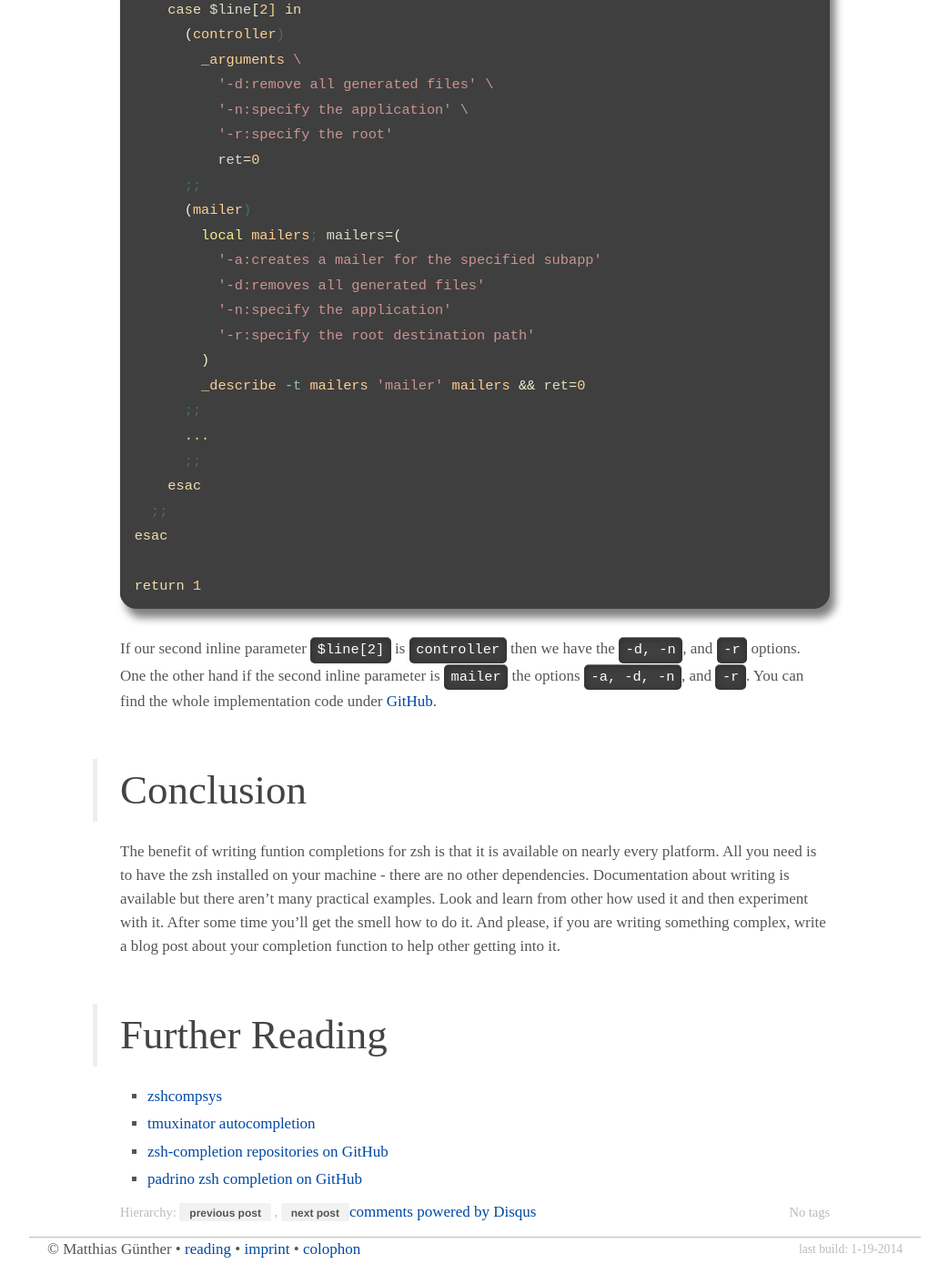
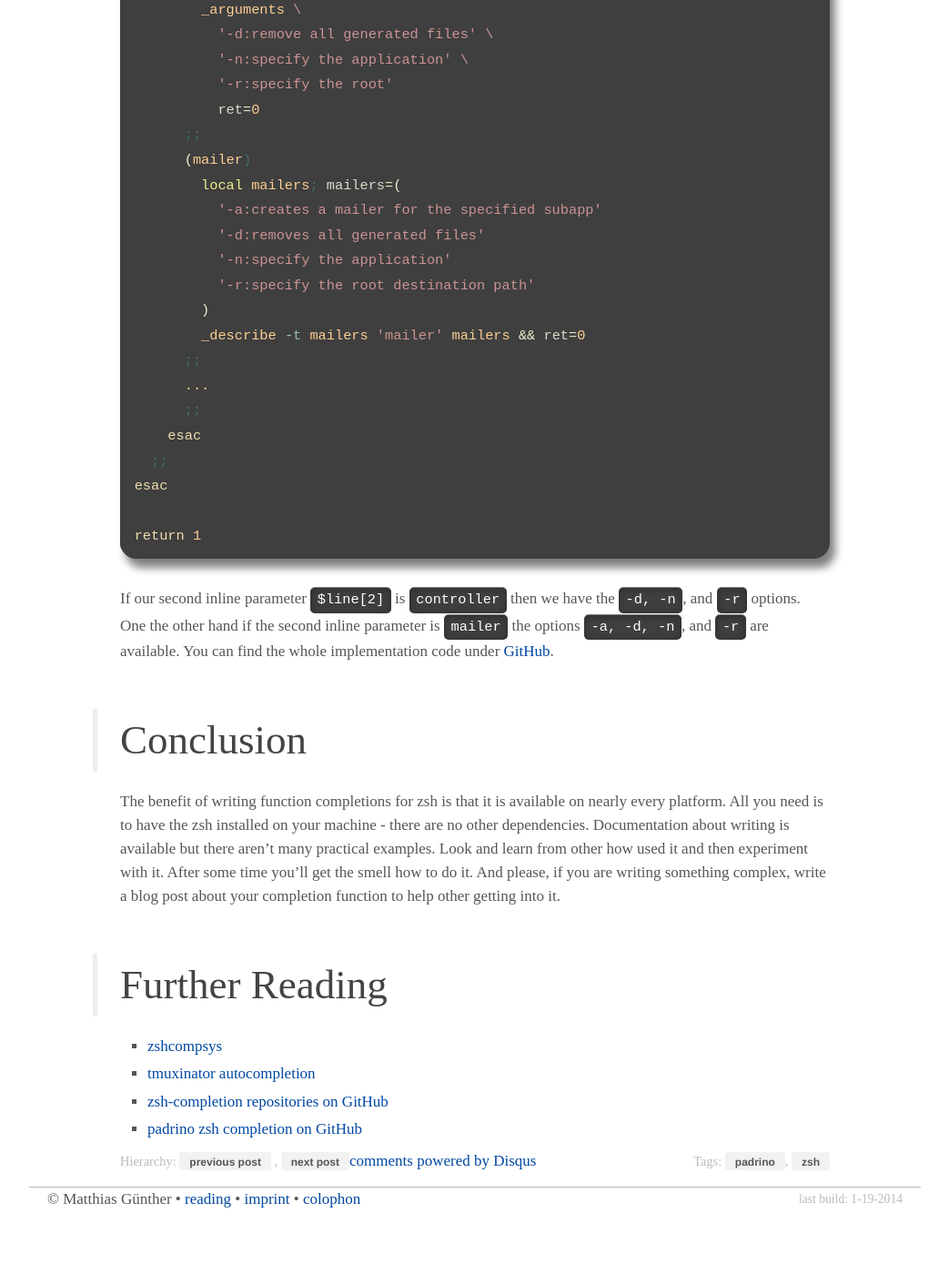
Before and after one commit to wikimatze/wikimatze.de, a Jekyll site: the page built from _posts/2013-07-03-writing-zsh-completion-for-padrino.md, in a window 1280 px wide and 1400 px high, scrolled down 6260 px. Shown: the whole window at 91% size, without its empty margins (118-1161 px from the left). Built offline with Jekyll 4.4.1, drawn with Linux system fonts in a browser that asks for light colours; nearby versions of some CDN libraries; some web fonts are replaced; Markdown is read by kramdown in place of the engine named in the settings; comment, search, counter and statistics services are not loaded; after the commit the page ends 7604 px from its top, so only the background shows below that; some of the changed text lies outside the part shown.

Commit message:
Rework writing zsh completion for Padrino post

```diff
--- a/_posts/2013-07-03-writing-zsh-completion-for-padrino.md
+++ b/_posts/2013-07-03-writing-zsh-completion-for-padrino.md
@@ -2,15 +2,13 @@
 layout: post
 title: Writing Zsh Completion for Padrino
 description: Writing your zsh completion function isn't difficult.
+update: 2014-02-23
+categories: ['padrino', 'zsh']
 ---
+
 {% include leanpub.html %}
 
-I'm a user of the [Z shell (zsh)](http://en.wikipedia.org/wiki/Z_shell). It is easy to customize your prompt and to have
-more abilities for tab completion of the most used programs with this shell. If you are lazy or new to a new command line
-tool with a huge amount of options, this will help you in the beginning to remember the commands.  When you use
-[git](http://en.wikipedia.org/wiki/Git_(software) you can press tab to see all available options you have in the
-current context. The same functions aren't available for [Padrino](http://www.padrinorb.com/) and this is how I came to
-this article.
+I'm a user of the [Z shell (zsh)](http://en.wikipedia.org/wiki/Z_shell). It is easy to customize your prompt and to have more abilities for tab completion of the most used programs with this shell. If you are lazy or new to a new command line tool with a huge amount of options, this will help you in the beginning to remember the commands.  When you use [git](http://en.wikipedia.org/wiki/Git_(software) you can press tab to see all available options you have in the current context. The same functions aren't available for [Padrino](http://www.padrinorb.com/) and this is how I came to this article.
 
 
 ## Start Small with Basic tmuxinator Completion
@@ -49,7 +47,6 @@ Let's implement the `hello-tmux` and `version` commands for the tmuxinator gem.
 {% highlight bash %}
 
 #compdef tmuxinator
-
 _tmuxinator() {
   local -a commands
   commands=(
@@ -81,17 +78,12 @@ First of all we need to specify the name of the command for which we want to hav
 {% highlight bash %}
 
 #compdef padrino
-
 typeset -A opt_args
 
 {% endhighlight %}
 
 
-Please note, that the first line must be comment with the `compdef` command followed by the name of the command. With
-the help of the `typeset` command we can set and display attributes and values for shell parameters. The `-A` options
-says, that names we pass into the autocomplete function refers to
-[associative array parameters](http://linux.die.net/man/1/zshparam). `opt_args` makes it possible to add command-line
-options like `-d` or `-f` for our associative array.
+Please note, that the first line must be comment with the `compdef` command followed by the name of the command. With the help of the `typeset` command we can set and display attributes and values for shell parameters. The `-A` options says, that names we pass into the autocomplete function refers to [associative array parameters](http://linux.die.net/man/1/zshparam). `opt_args` makes it possible to add command-line options like `-d` or `-f` for our associative array.
 
 
 Next, we are going to define the inputs of our function. We need this to be able to define states in order to get the
@@ -167,14 +159,9 @@ return 1;
 Let's go through the parts:
 
 
-- `case "$state"`: The beginning of our state statement. The `$state` variable is used for tracking the current state we
-  are in.
-- `local commands`: Definition of a variable which is assigned as a list of strings for our completion function. After
-  the name of the command follows the explanation of the command.
-- `_describe -t`: The `describe` functions associates completions with description. All it does is taking our previously
-  defined commands as a list variable `commands` for zsh compsys function and return 0 to indicate that error occurs. The `-t`
-  option specify the tag we want to use we want to use in our describe function. In our case we are tagging the local
-  commands for the completions.
+- `case "$state"` - The beginning of our state statement. The `$state` variable is used for tracking the current state we are in.
+- `local commands` - Definition of a variable which is assigned as a list of strings for our completion function. After the name of the command follows the explanation of the command.
+- `_describe -t` - The `describe` functions associates completions with description. All it does is taking our previously defined commands as a list variable `commands` for zsh compsys function and return 0 to indicate that error occurs. The `-t` option specify the tag we want to use we want to use in our describe function. In our case we are tagging the local commands for the completions.
 
 
 Now we know that we are going to use a generator we need to find out which generator want to use in the completion.
@@ -284,18 +271,12 @@ return 1
 {% endhighlight %}
 
 
-If our second inline parameter `$line[2]` is `controller` then we have the `-d, -n`, and `-r` options. One the other
-hand if the second inline parameter is `mailer` the options `-a, -d, -n`, and `-r`. You can find the whole implementation
-code under [GitHub](https://github.com/matthias-guenther/padrino-zsh-completion).
+If our second inline parameter `$line[2]` is `controller` then we have the `-d, -n`, and `-r` options. One the other hand if the second inline parameter is `mailer` the options `-a, -d, -n`, and `-r` are available. You can find the whole implementation code under [GitHub](https://github.com/matthias-guenther/padrino-zsh-completion).
 
 
 ## Conclusion
 
-The benefit of writing funtion completions for zsh is that it is available on nearly every platform. All you need is
-to have the zsh installed on your machine - there are no other dependencies. Documentation about writing is available but
-there aren't many practical examples. Look and learn from other how used it and then experiment with it. After some
-time you'll get the smell how to do it. And please, if you are writing something complex, write a blog post about your
-completion function to help other getting into it.
+The benefit of writing function completions for zsh is that it is available on nearly every platform. All you need is to have the zsh installed on your machine - there are no other dependencies. Documentation about writing is available but there aren't many practical examples. Look and learn from other how used it and then experiment with it. After some time you'll get the smell how to do it. And please, if you are writing something complex, write a blog post about your completion function to help other getting into it.
 
 
 ## Further Reading
```
Also changed, not shown: other parts of _posts/2013-07-03-writing-zsh-completion-for-padrino.md (+5 -5 lines).
